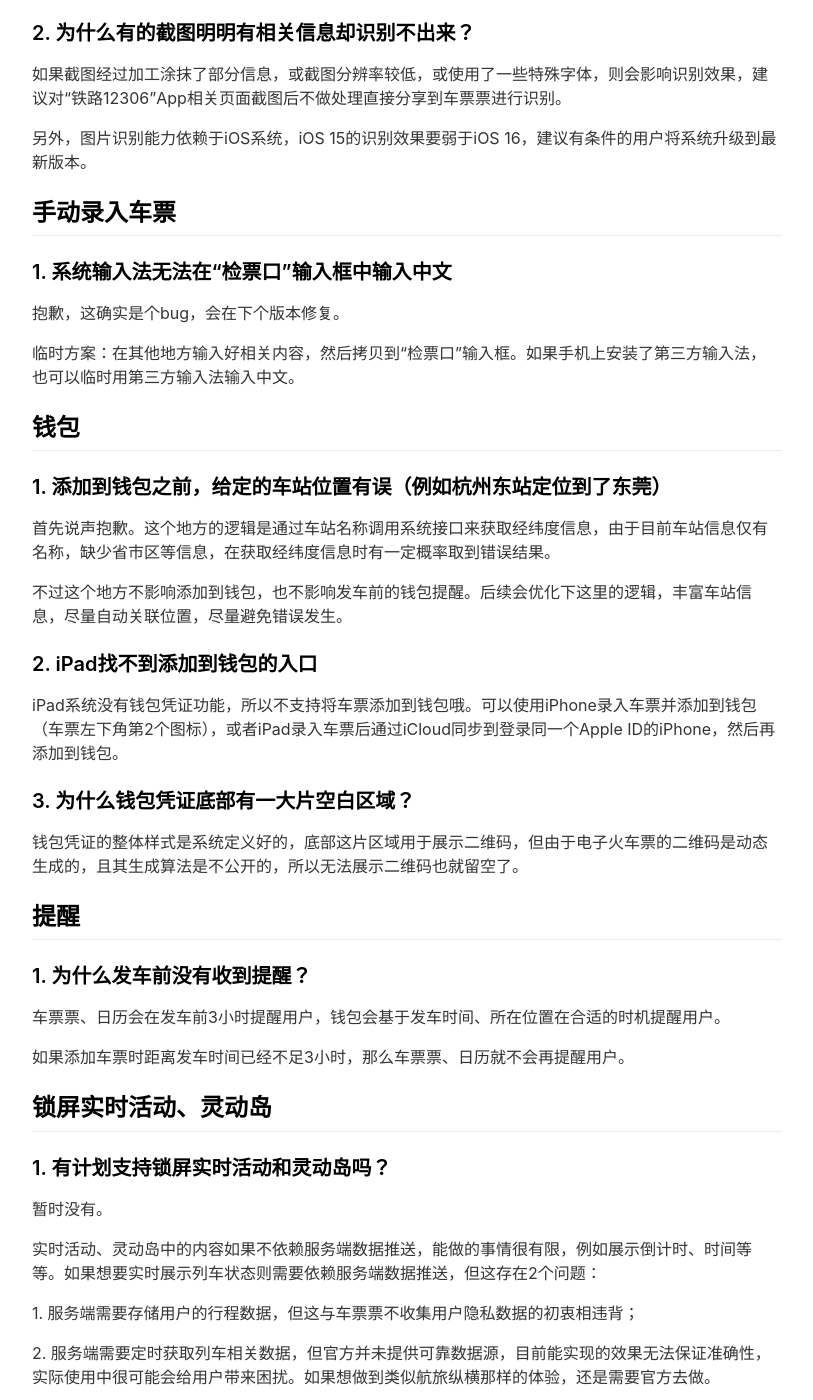
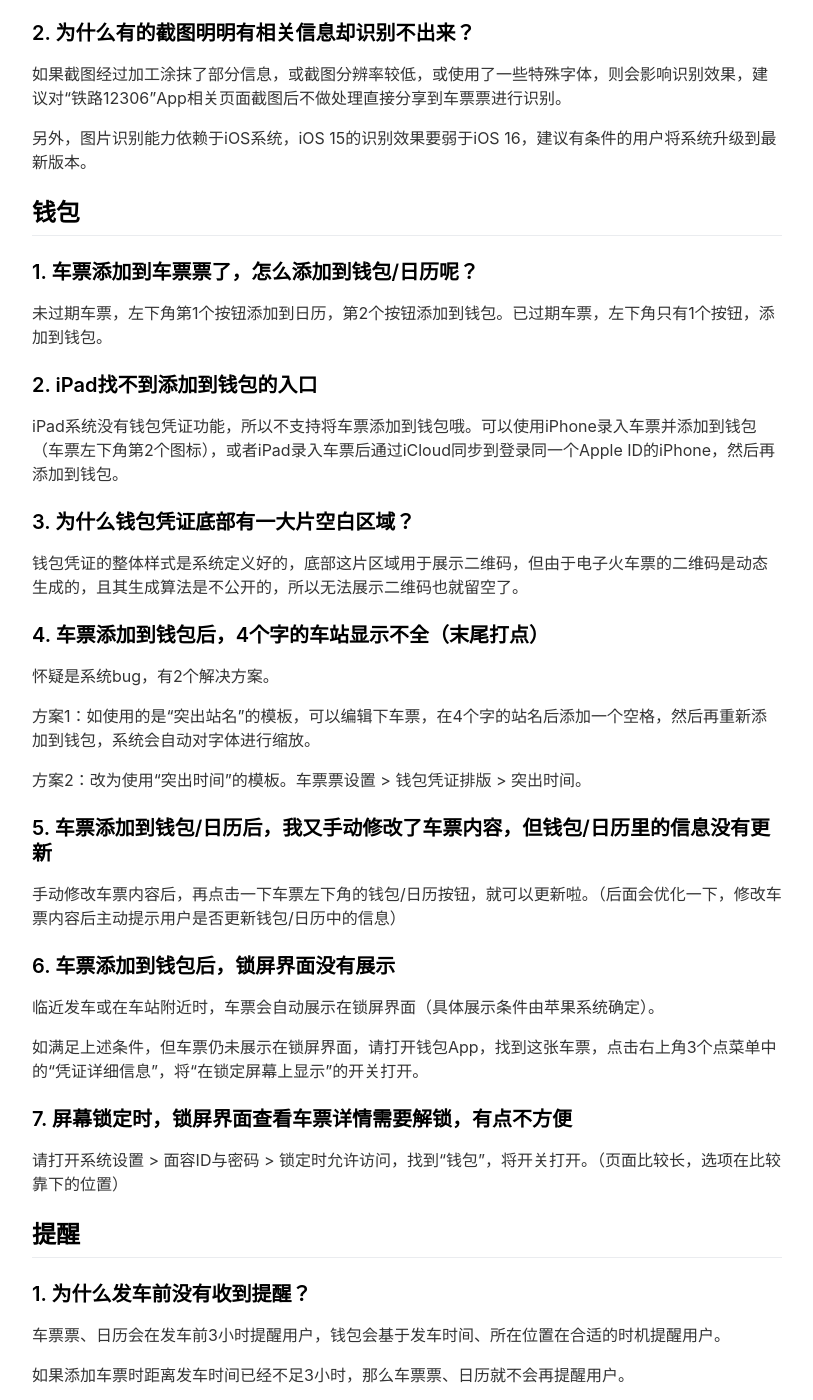
Before and after one commit to app-thedafeige/cpp, a Jekyll site: the page built from _pages/faq.md, in a window 1280 px wide and 1400 px high, scrolled down 430 px. Shown: the whole window, without its empty margins (233-1046 px from the left). Built offline with Jekyll 4.4.1, drawn with Linux system fonts in a browser that asks for light colours; some of the changed text lies outside the part shown.

Commit message:
更新faq、changelog、建议墙

```diff
--- a/_pages/faq.md
+++ b/_pages/faq.md
@@ -23,21 +23,11 @@ order: 1
 
 另外，图片识别能力依赖于iOS系统，iOS 15的识别效果要弱于iOS 16，建议有条件的用户将系统升级到最新版本。
 
-## 手动录入车票
-
-### 1. 系统输入法无法在“检票口”输入框中输入中文
-
-抱歉，这确实是个bug，会在下个版本修复。
-
-临时方案：在其他地方输入好相关内容，然后拷贝到“检票口”输入框。如果手机上安装了第三方输入法，也可以临时用第三方输入法输入中文。
-
 ## 钱包
 
-### 1. 添加到钱包之前，给定的车站位置有误（例如杭州东站定位到了东莞）
+### 1. 车票添加到车票票了，怎么添加到钱包/日历呢？
 
-首先说声抱歉。这个地方的逻辑是通过车站名称调用系统接口来获取经纬度信息，由于目前车站信息仅有名称，缺少省市区等信息，在获取经纬度信息时有一定概率取到错误结果。
-
-不过这个地方不影响添加到钱包，也不影响发车前的钱包提醒。后续会优化下这里的逻辑，丰富车站信息，尽量自动关联位置，尽量避免错误发生。
+未过期车票，左下角第1个按钮添加到日历，第2个按钮添加到钱包。已过期车票，左下角只有1个按钮，添加到钱包。
 
 ### 2. iPad找不到添加到钱包的入口
 
@@ -46,6 +36,28 @@ iPad系统没有钱包凭证功能，所以不支持将车票添加到钱包哦
 ### 3. 为什么钱包凭证底部有一大片空白区域？
 
 钱包凭证的整体样式是系统定义好的，底部这片区域用于展示二维码，但由于电子火车票的二维码是动态生成的，且其生成算法是不公开的，所以无法展示二维码也就留空了。
+
+### 4. 车票添加到钱包后，4个字的车站显示不全（末尾打点）
+
+怀疑是系统bug，有2个解决方案。
+
+方案1：如使用的是“突出站名”的模板，可以编辑下车票，在4个字的站名后添加一个空格，然后再重新添加到钱包，系统会自动对字体进行缩放。
+
+方案2：改为使用“突出时间”的模板。车票票设置 > 钱包凭证排版 > 突出时间。
+
+### 5. 车票添加到钱包/日历后，我又手动修改了车票内容，但钱包/日历里的信息没有更新
+
+手动修改车票内容后，再点击一下车票左下角的钱包/日历按钮，就可以更新啦。（后面会优化一下，修改车票内容后主动提示用户是否更新钱包/日历中的信息）
+
+### 6. 车票添加到钱包后，锁屏界面没有展示
+
+临近发车或在车站附近时，车票会自动展示在锁屏界面（具体展示条件由苹果系统确定）。
+
+如满足上述条件，但车票仍未展示在锁屏界面，请打开钱包App，找到这张车票，点击右上角3个点菜单中的“凭证详细信息”，将“在锁定屏幕上显示”的开关打开。
+
+### 7. 屏幕锁定时，锁屏界面查看车票详情需要解锁，有点不方便
+
+请打开系统设置 > 面容ID与密码 > 锁定时允许访问，找到“钱包”，将开关打开。（页面比较长，选项在比较靠下的位置）
 
 ## 提醒
 
@@ -57,12 +69,6 @@ iPad系统没有钱包凭证功能，所以不支持将车票添加到钱包哦
 
 ## 锁屏实时活动、灵动岛
 
-### 1. 有计划支持锁屏实时活动和灵动岛吗？
+### 1. 支持锁屏实时活动和灵动岛吗？
 
-暂时没有。
-
-实时活动、灵动岛中的内容如果不依赖服务端数据推送，能做的事情很有限，例如展示倒计时、时间等等。如果想要实时展示列车状态则需要依赖服务端数据推送，但这存在2个问题：
-
-1\. 服务端需要存储用户的行程数据，但这与车票票不收集用户隐私数据的初衷相违背；
-
-2\. 服务端需要定时获取列车相关数据，但官方并未提供可靠数据源，目前能实现的效果无法保证准确性，实际使用中很可能会给用户带来困扰。如果想做到类似航旅纵横那样的体验，还是需要官方去做。
+目前还不支持，不过已有相应计划。由于涉及到数据源、服务端推送、用户隐私等方面，一个人开发工作量较大，还请稍稍等待哦。
--- a/_pages/suggestionwall.md
+++ b/_pages/suggestionwall.md
@@ -11,7 +11,7 @@ order: 2
 
 ### 列车时刻表
 
-* [ ] 通过时刻表查询车次，并添加到行程
+* [x] 通过时刻表查询车次，并添加到行程
 * [ ] 时刻表支持筛选中铁银通卡、铁路e卡通可乘坐的车次
 
 ## 2. 已上线
@@ -21,27 +21,46 @@ order: 2
 * 截图识别未识别出日期/时区时，车票编辑页会展示默认日期/时区，此时用户无法保存且未提示用户哪里异常
 * 截图识别未识别出日期时，车票编辑页日期会默认展示“1年”，用户调整到当前年份时会很麻烦
 * 发车时间、到达时间做适当联动，减少用户操作
+* 修复车票编辑页系统输入法无法输入中文的问题
 
 ### 钱包
 
 * 每次添加到钱包时都可以选择钱包背景色
 * 支持2种钱包凭证排版
 * 历史车票支持添加到钱包
+* 添加到钱包前，修复部分车站位置定位错误的问题
 
 ### 车票展示
 
 * 手动录入车票时车厢号如未以“车”结尾，当与座位号合并展示时会难以分辨
+* 优化车票排版，合并候车地点、检票口
+
+#### 车票识别
+
+* 支持改版后火车票官方App订单详情页的识别
+* 支持不对号入座车票的识别
+* 支持特殊订单号车票的识别
+
+### 行程列表
+
+* 首页展示前10条历史行程
 
 ## 3. 规划中
 
 ### 近期
 
+* 针对12306 App订单详情中包含多个乘客、多个车次的情况，截图识别车票时予以支持
 * 截图识别车票、手动录入车票时，与12306数据打通，减少用户手动操作
 * 添加到钱包时，车站尽可能自动与其位置关联，减少用户手动操作，如关联失败则提供地图点选的方式供用户手动选择
 * 点击车票卡片时，展示途径站点
+* 车票支持添加备注、修改背景色
+* 添加到日历、钱包，支持用户自定义模板
+* 车票背后的故事
 
 ### 中期
 
+* 支持在iPad上将车票添加到同一个Apple ID设备的钱包中
+* 实时活动、灵动岛
 * 支持管理酒店订单
 * 支持管理机票
 * 支持识别纸质车票
```
Also changed, not shown: _pages/changelog.md (+13 -0 lines).
